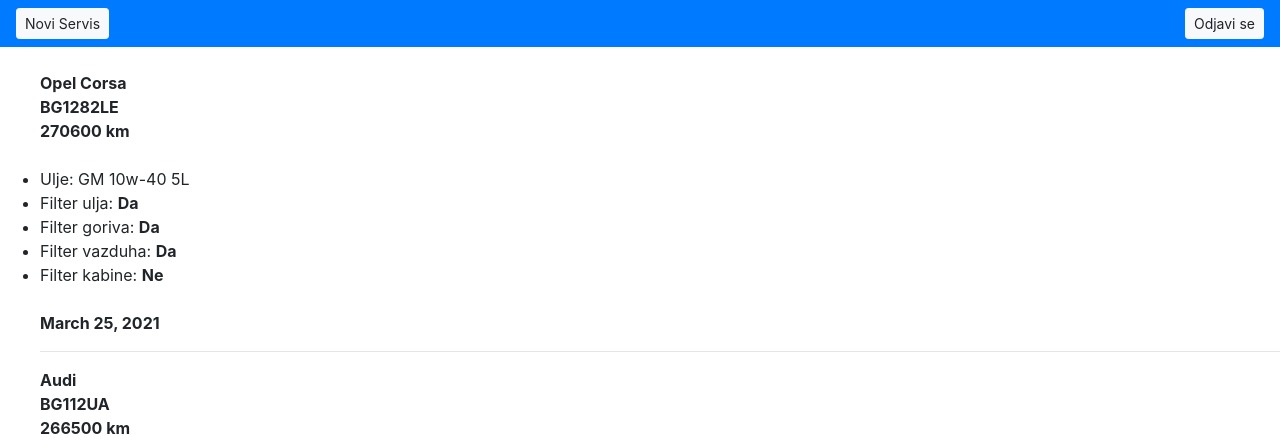
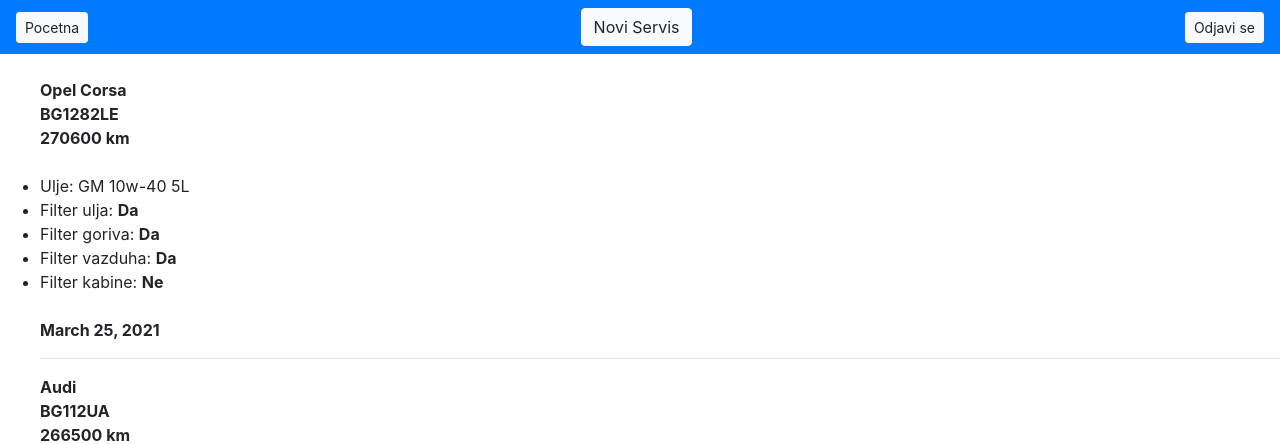
Before and after one commit to deki90to/MojServis-Python-Django, a Django app: page / in a window 1280 px wide. Shown: the top 444 px of the page. Run offline with Django 3.2, Linux system fonts and the light colour scheme; data comes from the database, SQL or seed files in the repository; both versions use the stored data as it was after the commit; some libraries are stand-ins or nearby versions.

Commit message:
user form

```diff
--- a/project/app/templates/base.html
+++ b/project/app/templates/base.html
@@ -10,13 +10,14 @@
 
 <body>
 
-  <nav class="navbar bg-primary">
-  	<a href="{% url 'new' %}" class="btn btn-light btn-sm"> Novi Servis</a>
-    <a href="" class="btn btn-light btn-sm"> Odjavi se </a>
-  </nav>
+	<nav class="navbar bg-primary">
+		<a href="" class="btn btn-light btn-sm"> Pocetna </a>
+		<a href="{% url 'new' %}" class="btn btn-light"> Novi Servis </a>
+		<a href="" class="btn btn-light btn-sm"> Odjavi se </a>
+	</nav>
 
-<br>
- {% block content%}
+	<br>
+ {% block content %}
     body problem
  {% endblock %}
 </body>
```
Also changed, not shown: project/db.sqlite3.
